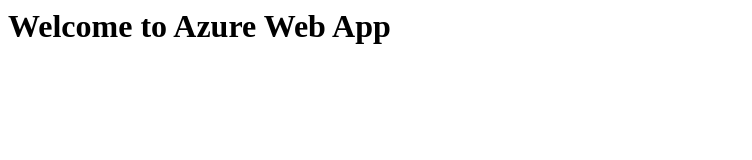
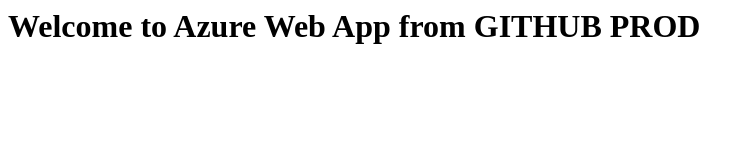
Before and after one commit to jaydeepmehta15/MyP1, a plain HTML site: page index.html in a window 1280 px wide. Shown: the whole page, without its empty margins (0-752 px from the left). Drawn offline with Linux system fonts and the light colour scheme.

Commit message:
Update index.html

```diff
--- a/index.html
+++ b/index.html
@@ -3,6 +3,6 @@
        <title> Wipro Web App</title>
    </head>
    <body>
-       <h1>Welcome to Azure Web App</h1>
+       <h1>Welcome to Azure Web App from GITHUB PROD</h1>
   </body>
 </html>
```
